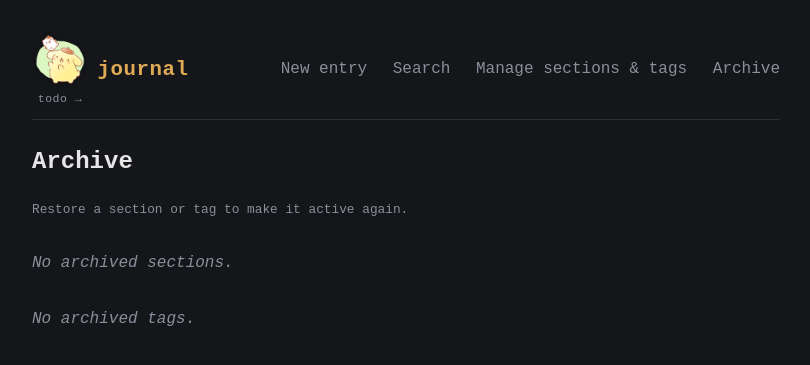
After one commit to jxi-idme/todo-cli, a Flask app: page /journal/sections/archive in a window 1280 px wide. The commit adds this page. Shown: the top 365 px of the page, without its empty margins (234-1044 px from the left). Run offline with Flask 3, Linux system fonts and the light colour scheme.

Commit message:
Add archive page for sections and tags; re-adding a tag unarchives it
Removed tags move to archived_tags (not deleted) so they're recoverable.
Re-adding an archived tag via the normal form or the restore route moves
it back to the active list. New /journal/sections/archive page lists
archived sections and archived tags with restore buttons. Archive nav
link added to all journal pages.

Co-Authored-By: Claude Sonnet 4.6 <noreply@anthropic.com>

```diff
--- a/app.py
+++ b/app.py
@@ -379,6 +379,40 @@ def journal_sections():
                            sections=journal.active_sections(data))
 
 
+@app.route("/journal/sections/archive")
+def journal_sections_archive():
+    data = journal.load(journal_file())
+    archived = journal.archived_sections(data)
+    sections_with_archived_tags = [
+        s for s in journal.active_sections(data)
+        if s.get("archived_tags")
+    ]
+    return render_template(
+        "journal_sections_archive.html",
+        archived_sections=archived,
+        sections_with_archived_tags=sections_with_archived_tags,
+    )
+
+
+@app.route("/journal/sections/<section_id>/restore", methods=["POST"])
+def journal_section_restore(section_id):
+    data = journal.load(journal_file())
+    try:
+        journal.restore_section(data, section_id)
+        journal.save(journal_file(), data)
+    except ValueError:
+        flash("Could not restore section: an active section with that name already exists.")
+    return redirect(url_for("journal_sections_archive"))
+
+
+@app.route("/journal/sections/<section_id>/tags/<tag>/restore", methods=["POST"])
+def journal_section_tag_restore(section_id, tag):
+    data = journal.load(journal_file())
+    journal.restore_section_tag(data, section_id, tag)
+    journal.save(journal_file(), data)
+    return redirect(url_for("journal_sections_archive"))
+
+
 @app.route("/journal/sections/add", methods=["POST"])
 def journal_sections_add():
     data = journal.load(journal_file())
--- a/journal.py
+++ b/journal.py
@@ -72,6 +72,7 @@ def load(path):
     ):
         for s in parsed["sections"]:
             s.setdefault("tags", [])
+            s.setdefault("archived_tags", [])
             s.setdefault("unit", None)
             s.setdefault("archived", False)
         for e in parsed["entries"]:
@@ -167,6 +168,7 @@ def add_section(data, name, type_, color, unit=None):
         "type": type_,
         "color": color,
         "tags": [],
+        "archived_tags": [],
         "unit": ((unit or "").strip()[:_MAX_UNIT_LEN] or None) if type_ == "numeric" else None,
         "archived": False,
     }
@@ -221,6 +223,7 @@ def archive_section(data, section_id):
 
 def add_section_tag(data, section_id, tag):
     """Add a permanent tag to a tag-section (normalized, validated, unique).
+    If the tag was previously archived, it is unarchived instead of duplicated.
     Raises on a bad name or a numeric section. Unknown id = no-op."""
     tag = _normalize_name(tag)
     if not _valid_name(tag):
@@ -230,18 +233,57 @@ def add_section_tag(data, section_id, tag):
         return data
     if s.get("type") != "tag":
         raise ValueError("Cannot add tags to a numeric section")
+    archived = s.setdefault("archived_tags", [])
+    if tag in archived:
+        archived.remove(tag)
     if tag not in s.setdefault("tags", []):
         s["tags"].append(tag)
     return data
 
 
 def remove_section_tag(data, section_id, tag):
-    """Remove a permanent tag from a section's master list (entries keep it).
+    """Move a permanent tag to the archived list (entries keep it).
     Unknown id/tag = safe no-op."""
     tag = _normalize_name(tag)
     s = section_by_id(data, section_id)
     if s is not None and isinstance(s.get("tags"), list):
-        s["tags"] = [t for t in s["tags"] if t != tag]
+        if tag in s["tags"]:
+            s["tags"].remove(tag)
+            archived = s.setdefault("archived_tags", [])
+            if tag not in archived:
+                archived.append(tag)
+    return data
+
+
+def archived_sections(data):
+    """Sections that have been archived (soft-deleted), in stored order."""
+    return [s for s in data.get("sections", []) if s.get("archived")]
+
+
+def restore_section(data, section_id):
+    """Un-archive a section. Raises ValueError if an active section already
+    has the same name. Unknown id = no-op."""
+    s = section_by_id(data, section_id)
+    if s is None:
+        return data
+    for active in active_sections(data):
+        if active["name"] == s["name"] and active["id"] != section_id:
+            raise ValueError(f"An active section named {s['name']!r} already exists")
+    s["archived"] = False
+    return data
+
+
+def restore_section_tag(data, section_id, tag):
+    """Move a tag from archived_tags back to tags. Unknown id/tag = no-op."""
+    tag = _normalize_name(tag)
+    s = section_by_id(data, section_id)
+    if s is None:
+        return data
+    archived = s.setdefault("archived_tags", [])
+    if tag in archived:
+        archived.remove(tag)
+        if tag not in s.setdefault("tags", []):
+            s["tags"].append(tag)
     return data
 
 
--- a/static/style.css
+++ b/static/style.css
@@ -513,11 +513,16 @@ h2 {
 .unit-input { width: 130px; }
 .pill { font-size: 0.66rem; letter-spacing: 0.5px; text-transform: uppercase; border: 1px solid var(--border); border-radius: 6px; padding: 0.05rem 0.4rem; color: var(--muted); }
 .perm-tags { margin: 0.7rem 0; }
-.perm-chip { display: inline-flex; align-items: center; gap: 0.4rem; border: 1px solid var(--border); border-radius: 999px; padding: 0.25rem 0.6rem; font-size: 0.82rem; margin: 0.2rem; }
-.perm-chip .x { background: none; border: none; color: var(--danger); cursor: pointer; font: inherit; }
+.perm-chip { display: inline-flex; align-items: center; gap: 0.5rem; border: 1px solid var(--border); border-radius: 999px; padding: 0.25rem 0.75rem; font-size: 0.82rem; margin: 0.2rem; }
+.perm-chip .x { background: none; border: none; color: var(--danger); cursor: pointer; font: inherit; padding: 0; line-height: 1; }
 .addrow { display: flex; gap: 0.5rem; margin-top: 0.6rem; flex-wrap: wrap; align-items: center; }
 .delete-section { margin-top: 0.6rem; }
 .hint { color: var(--muted); font-size: 0.8rem; }
+.muted-note { color: var(--muted); font-size: 0.8rem; }
+.archived-chip { opacity: 0.65; border-style: dashed; }
+.restore-x { background: none; border: none; color: var(--accent); cursor: pointer; font: inherit; padding: 0; line-height: 1; }
+.restore-btn { background: none; border: 1px solid var(--accent); color: var(--accent); border-radius: 6px; padding: 0.25rem 0.7rem; cursor: pointer; font: inherit; font-size: 0.82rem; }
+.restore-btn:hover { background: color-mix(in srgb, var(--accent) 15%, transparent); }
 
 /* ===================== journal search page ===================== */
 
--- a/templates/journal_entry.html
+++ b/templates/journal_entry.html
@@ -10,6 +10,7 @@
   <a href="{{ url_for('journal_today') }}">New entry</a>
   <a href="{{ url_for('journal_search') }}">Search</a>
   <a href="{{ url_for('journal_sections') }}">Manage sections &amp; tags</a>
+  <a href="{{ url_for('journal_sections_archive') }}">Archive</a>
 {% endblock %}
 {% block content %}
   <form class="journal-form" method="post" action="{{ url_for('journal_save') }}">
--- a/templates/journal_search.html
+++ b/templates/journal_search.html
@@ -10,6 +10,7 @@
   <a href="{{ url_for('journal_today') }}">New entry</a>
   <a href="{{ url_for('journal_search') }}">Search</a>
   <a href="{{ url_for('journal_sections') }}">Manage sections &amp; tags</a>
+  <a href="{{ url_for('journal_sections_archive') }}">Archive</a>
 {% endblock %}
 {% block content %}
   <div class="search-panel">
--- a/templates/journal_sections.html
+++ b/templates/journal_sections.html
@@ -10,6 +10,7 @@
   <a href="{{ url_for('journal_today') }}">New entry</a>
   <a href="{{ url_for('journal_search') }}">Search</a>
   <a href="{{ url_for('journal_sections') }}">Manage sections &amp; tags</a>
+  <a href="{{ url_for('journal_sections_archive') }}">Archive</a>
 {% endblock %}
 {% block content %}
   <h2>Manage sections &amp; tags</h2>
--- /dev/null
+++ b/templates/journal_sections_archive.html
@@ -0,0 +1,65 @@
+{% extends "base.html" %}
+{% block brand_mascot %}
+  <img class="mascot" src="{{ url_for('static', filename='img/pompompurin.gif') }}"
+       width="56" height="56" alt="pompompurin">
+{% endblock %}
+{% block brand_title %}
+  <span class="site-title">journal</span>
+{% endblock %}
+{% block nav %}
+  <a href="{{ url_for('journal_today') }}">New entry</a>
+  <a href="{{ url_for('journal_search') }}">Search</a>
+  <a href="{{ url_for('journal_sections') }}">Manage sections &amp; tags</a>
+  <a href="{{ url_for('journal_sections_archive') }}">Archive</a>
+{% endblock %}
+{% block content %}
+  <h2>Archive</h2>
+  <p class="hint">Restore a section or tag to make it active again.</p>
+
+  {% if archived_sections %}
+    <h3>Archived sections</h3>
+    {% for s in archived_sections %}
+      {% set fg = text_color_for(s.color) %}
+      <div class="manage-section" style="--tag-bg: {{ s.color }}; --tag-fg: {{ fg }};">
+        <div class="manage-head">
+          <span class="tag-preview title-highlight" style="--tag-bg: {{ s.color }};">{{ s.name }}</span>
+          <span class="pill">{{ s.type }}</span>
+          {% if s.type == "numeric" and s.unit %}
+            <span class="muted-note">{{ s.unit }}</span>
+          {% endif %}
+        </div>
+        <form method="post"
+              action="{{ url_for('journal_section_restore', section_id=s.id) }}"
+              style="margin-top: 0.5rem;">
+          <button type="submit" class="restore-btn">restore section</button>
+        </form>
+      </div>
+    {% endfor %}
+  {% else %}
+    <p class="empty">No archived sections.</p>
+  {% endif %}
+
+  {% if sections_with_archived_tags %}
+    <h3>Archived tags</h3>
+    {% for s in sections_with_archived_tags %}
+      {% set fg = text_color_for(s.color) %}
+      <div class="manage-section" style="--tag-bg: {{ s.color }}; --tag-fg: {{ fg }};">
+        <div class="manage-head">
+          <span class="tag-preview title-highlight" style="--tag-bg: {{ s.color }};">{{ s.name }}</span>
+        </div>
+        <div class="perm-tags" style="margin-top: 0.5rem;">
+          {% for tag in s.archived_tags %}
+            <span class="perm-chip archived-chip">{{ tag }}
+              <button form="restore-tag-{{ s.id }}-{{ loop.index }}" type="submit"
+                      class="restore-x" title="Restore tag">↩</button>
+            </span>
+            <form id="restore-tag-{{ s.id }}-{{ loop.index }}" method="post"
+                  action="{{ url_for('journal_section_tag_restore', section_id=s.id, tag=tag) }}"></form>
+          {% endfor %}
+        </div>
+      </div>
+    {% endfor %}
+  {% else %}
+    <p class="empty">No archived tags.</p>
+  {% endif %}
+{% endblock %}
```
Also changed, not shown: tests/test_journal.py (+84 -0 lines), tests/test_journal_app.py (+51 -0 lines).
